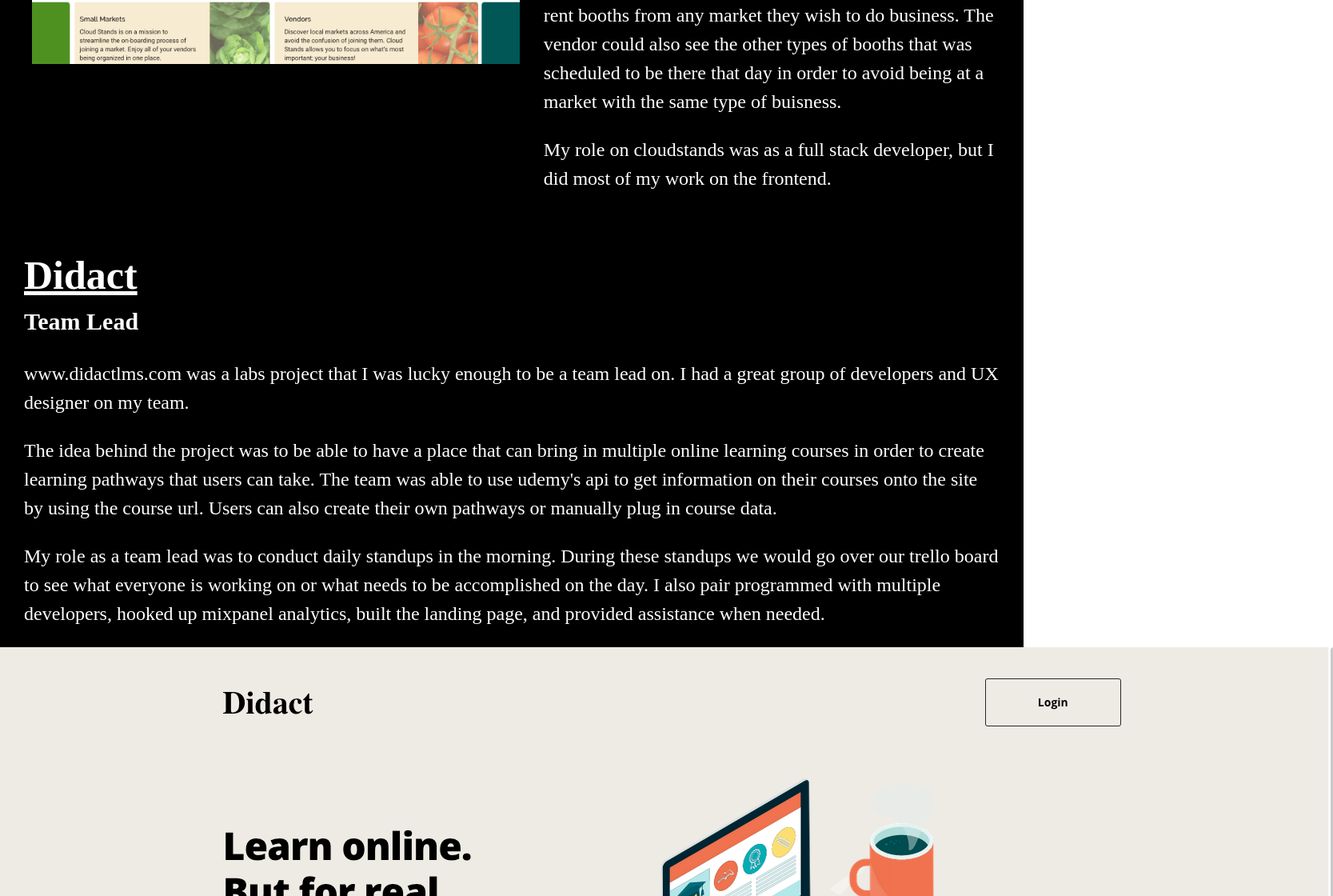
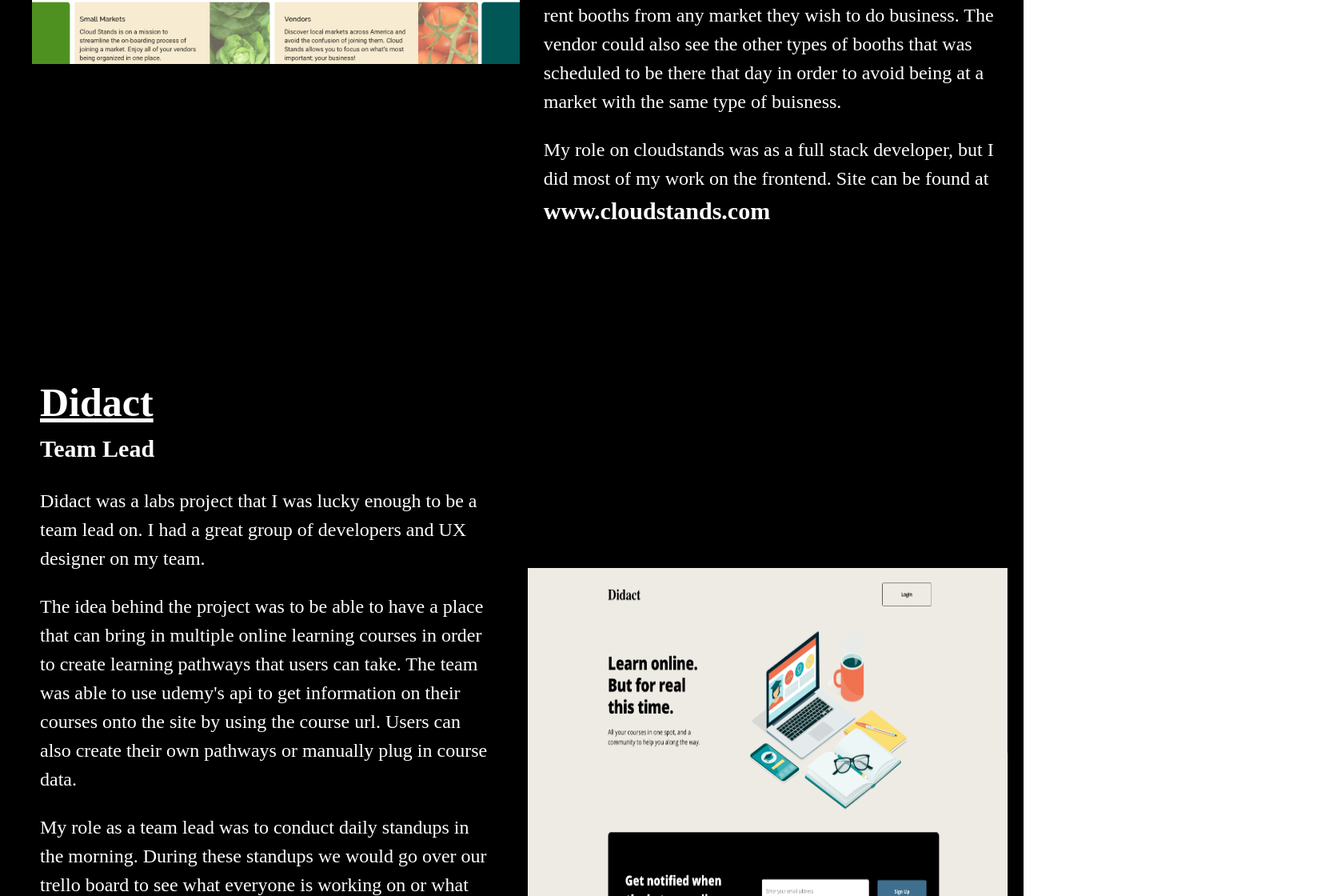
Before and after one commit to toddmckenzie/Portfolio, a React (Create React App) app in the folder port/: page / in a window 1280 px wide. Shown: the part 2301-3421 px from the top of the page at 80% size, 1667 px wide, since content can reach past the window. Built offline with nearby package versions, Linux system fonts and the light colour scheme.

Commit message:
desktop version of new portfolio dont

```diff
--- a/port/src/components/projects.css
+++ b/port/src/components/projects.css
@@ -55,12 +55,24 @@ p {
     width: 30%;
     margin-top: 0px;
 }
-/*
+.db-heading:hover {
+    color: #3366CC;
+}
+
+.cloud-heading:hover {
+    color: #478529;
+}
+
+.didact-heading:hover {
+    color: #EBE8E1;
+}
+
 .didact-pic {
     width: 600px;
     height: 450px;
     margin-left: 20px;
-    margin-top: 40px;
+    margin-top: 350px;
+    margin-right: 20px;
 }
 
 .didact-div{
@@ -70,7 +82,7 @@ p {
 }
 
 .didact-words {
-    margin-left: 40px;
+    margin-left: 20px;
     margin-top: 80px;
 }
 
@@ -88,10 +100,15 @@ p {
 
 .tweet-pic {
     width: 600px;
-    height: auto;
-    margin-left: 30px;
+    height: 450px;
+    margin-left: 20px;
+    margin-top: 180px;
 }
-*/
+
+.TB-heading:hover {
+    color: #00ACEE;
+}
+
 .project-heading{
     font-size: 50px;
     text-decoration: underline;
--- a/port/src/components/projects.js
+++ b/port/src/components/projects.js
@@ -12,14 +12,14 @@ const Projects = () => {
         <div className="projects">
             <div className="dorothy">
                 <div className="words bunker-words">
-                    <h1 className="project-heading">Dorothy's Bunker</h1>
+                    <h1 className="project-heading"><a href="https://expo.io/@toddmckenzie/dorothysbunker" target="_blank" className="project-heading db-heading">Dorothy's Bunker</a></h1>
                     <h3 className="role">Full Stack Developer</h3>
                     <p>Dorothy's Bunker was a side project that I built by myself using react native and redux on the front end and node.js with express framework on the backend.  I gathered storm locations in a spreadsheet and then used python to fetch the latitude and longitude from the google geocoding api to build my seed data for the backend. </p>
                     <p>
                     The ultimate goal was so users could find a storm shelter near them to go to if severe weather is in the area or approaching.  Users can pull open the shelter they are close to and comment on the status of the shelter.
                     </p>
                     <p>
-                    This mobile app was my first time working with react native but it was a simple transition since its so similar to reactJs.  Although I never released the app to the app store, you can find the app with the expo app at <a href="https://expo.io/@toddmckenzie/dorothysbunker" target="_blank">expo.io/@toddmckenzie/dorothysbunker</a>.
+                    This mobile app was my first time working with react native but it was a simple transition since its so similar to reactJs.  Although I never released the app to the app store, you can find the app with the expo app at <a className="db-heading"href="https://expo.io/@toddmckenzie/dorothysbunker" target="_blank">expo.io/@toddmckenzie/dorothysbunker</a>.
                     </p>
                 </div>
                 <img src={db} className="db-img"/>
@@ -27,23 +27,23 @@ const Projects = () => {
                 <div className="cloud-div">
                 <img src={cloudstands} className="cloud" />
                     <div className="words">
-                        <h1 className="project-heading">Cloud Stands</h1>
+                        <a href="https://www.cloudstands.com/landing" target="_blank"><h1 className="project-heading cloud-heading">Cloud Stands</h1></a>
                         <h3 className="role">Full Stack Developer</h3>
                         <p>Cloudstands was a 8 week labs project with a team of 6 other developers, a UX designer, and a team lead.  The first 2 weeks consisted of planning our feature canvases and the tech stack we were going to use.  The next 6 weeks we coded to make a usable product.</p>
                         <p>The idea behind cloudstands was for small market owners and vendors to be able to connect with each other.  We built a site where the owner could put in the amount of booths the market had, the cost of the booths, and the days the market was open. The vendor could then get in there and rent booths from any market they wish to do business. The vendor could also see the other types of booths that was scheduled to be there that day in order to avoid being at a market with the same type of buisness.</p>
-                        <p>My role on cloudstands was as a full stack developer, but I did most of my work on the frontend.</p>
+                        <p>My role on cloudstands was as a full stack developer, but I did most of my work on the frontend. Site can be found at <a className="cloud-heading" href="https://www.cloudstands.com/landing" target="_blank">www.cloudstands.com</a></p>
                     </div>
 
                 </div>
                 <div className="didact-div">
                     <div className="words didact-words">
-                        <h1 className="project-heading">Didact</h1>
+                        <a href="https://didactlms.com/landing" target="_blank"><h1 className="project-heading didact-heading">Didact</h1></a>
                         <h3 className="role">Team Lead</h3>
-                        <p>www.didactlms.com was a labs project that I was lucky enough to be a team lead on.  I had a great group of developers and UX designer on my team.</p>
+                        <p>Didact was a labs project that I was lucky enough to be a team lead on.  I had a great group of developers and UX designer on my team.</p>
                         <p>
                         The idea behind the project was to be able to have a place that can bring in multiple online learning courses in order to create learning pathways that users can take.  The team was able to use udemy's api to get information on their courses onto the site by using the course url.  Users can also create their own pathways or manually plug in course data.
                         </p>
-                        <p>My role as a team lead was to conduct daily standups in the morning.  During these standups we would go over our trello board to see what everyone is working on or what needs to be accomplished on the day.  I also pair programmed with multiple developers, hooked up mixpanel analytics, built the landing page, and provided assistance when needed.</p>
+                        <p>My role as a team lead was to conduct daily standups in the morning.  During these standups we would go over our trello board to see what everyone is working on or what needs to be accomplished on the day.  I also pair programmed with multiple developers, hooked up mixpanel analytics, built the landing page, and provided assistance when needed. Site located at <a href="https://didactlms.com/landing" target="_blank" className="didact-heading">www.didactlms.com</a></p>
                     </div>
                     <img src={didact} className="didact-pic" />
                 </div>
@@ -51,11 +51,12 @@ const Projects = () => {
                 <div className="tweet">
                 <img src={tweet} className="tweet-pic" />
                     <div className="words tweet-words">
-                    <h1 className="project-heading">Tweet Better</h1>
+                    <a  href="https://tweetbetterapp.netlify.com" target="_blank">
+                    <h1 className="project-heading TB-heading">Tweet Better</h1></a>
                     <h3 className="role">Frontend Developer</h3>
                         <p>Tweet better was the first react project that I helped build.  It was made during a build week after learning react.  Myself and another developer built the frontend in react and redux and the backend was built by two data scientists.</p>
                         <p>The idea behind tweet better was to evaluate your tweet before you actually post the tweet to twitter.  The backend rates the sentiment of the tweet and its displays the sentimate rating.</p>
-                        <p>The site is located at https://tweetbetterapp.netlify.com/.</p>
+                        <p>The site is located at <a className="TB-heading" href="https://tweetbetterapp.netlify.com" target="_blank"> https://tweetbetterapp.netlify.com.</a></p>
                     </div>
                 </div>
         </div>
```
